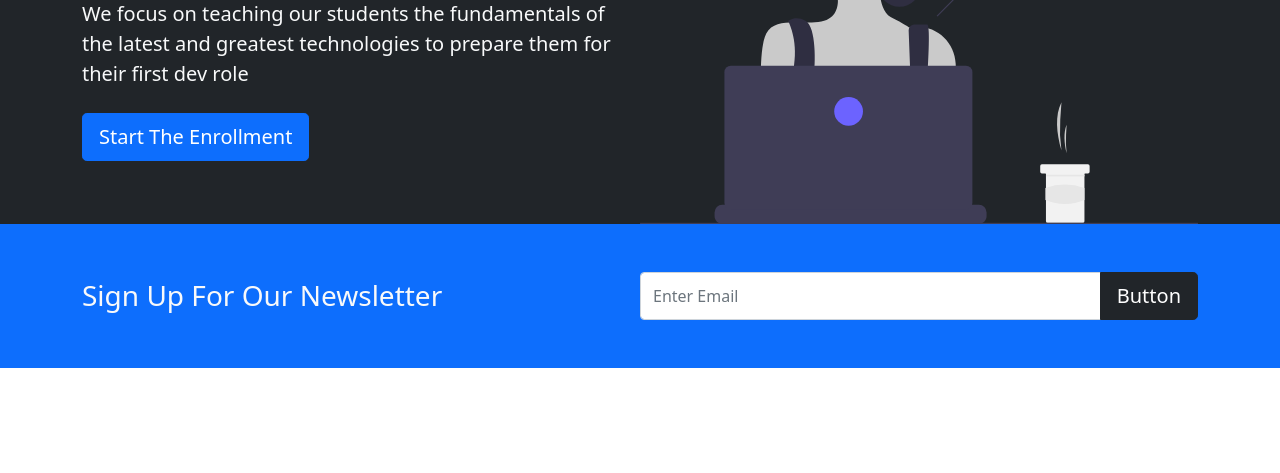
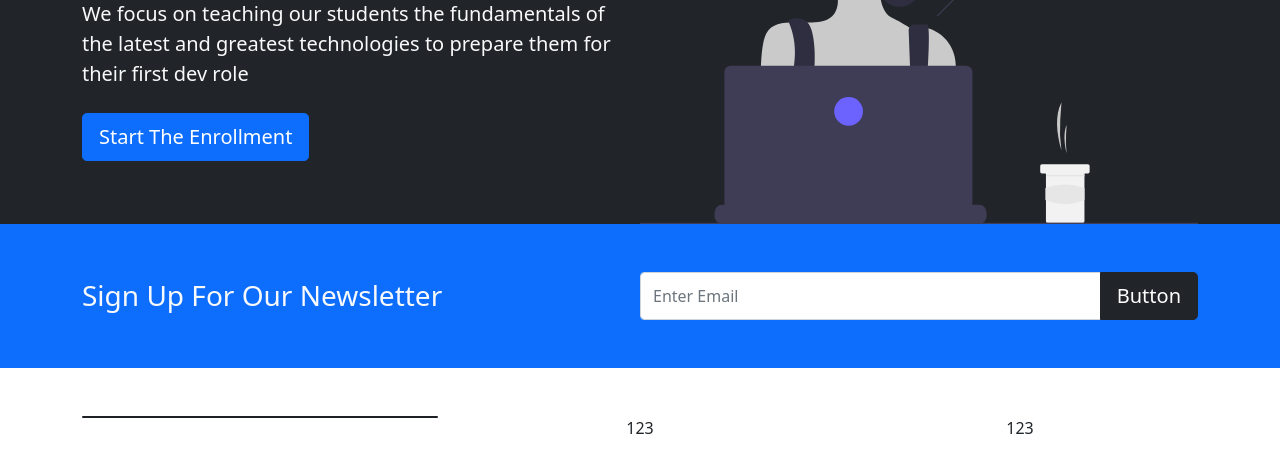
Before and after one commit to JonMokouJang/Bootstrap-web, a plain HTML site: page index.html in a window 1280 px wide. Shown: the part 257-730 px from the top of the page. Drawn offline with nearby package versions, Linux system fonts and the light colour scheme.

Commit message:
Starting cards

```diff
--- a/index.html
+++ b/index.html
@@ -68,6 +68,22 @@
         </div>
     </section>
 
+    <!--Boxes-->
+
+    <section class="p-5">
+        <div class="container">
+            <div class="row text-center">
+                <div class="col-md">
+                    <div class="card bg-dark text-light">
+
+                    </div>
+                </div>
+                <div class="col-md">123</div>
+                <div class="col-md">123</div>
+            </div>
+        </div>
+    </section>
+
     <script src="https://cdn.jsdelivr.net/npm/bootstrap@5.0.2/dist/js/bootstrap.bundle.min.js"
     integrity="sha384-MrcW6ZMFYlzcLA8Nl+NtUVF0sA7MsXsP1UyJoMp4YLEuNSfAP+JcXn/tWtIaxVXM"
     crossorigin="anonymous"></script>
```
